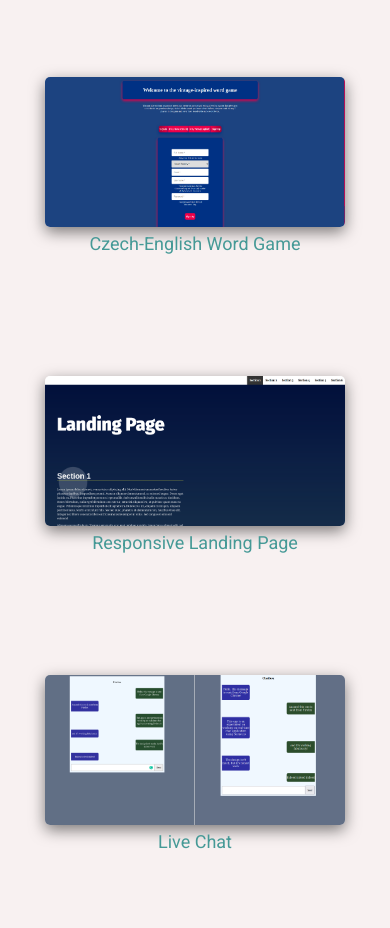
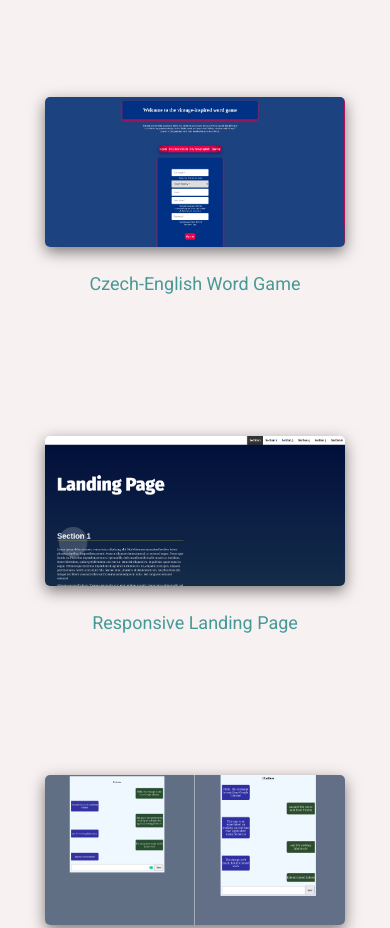
Before and after one commit to Basem98/portfolio, a website: page index.html in a window 390 px wide. Shown: the part 1952-2880 px from the top of the page. Drawn offline with nearby package versions, Linux system fonts and the light colour scheme.

Commit message:
fix: Add a little margin to projects' thumbnails

```diff
--- a/styles/index.css
+++ b/styles/index.css
@@ -700,7 +700,7 @@ li {
     }
 
     .projects-container img {
-        margin: 0rem;
+        margin: 2rem;
     }
 
     .project-title {
```
